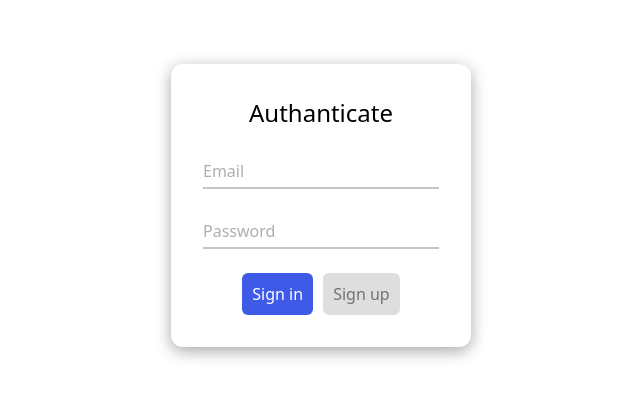
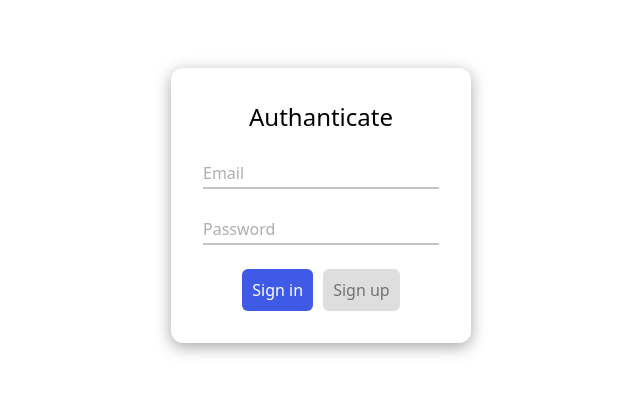
Before and after one commit to grigorijtomczuk/simple-form, a website: page public/index.html in a window 1280 px wide. Shown: the part 195-592 px from the top of the page, 319-959 px from the left. Drawn offline with Linux system fonts and the light colour scheme.

Commit message:
Alter label centering method due to 'transform' property visually glitching button on transition; disable user select

```diff
--- a/public/styles/main.css
+++ b/public/styles/main.css
@@ -13,6 +13,7 @@
 	box-shadow: 0 4px 16px #0000005a;
 	border-radius: 12px;
 	padding: 32px;
+	user-select: none;
 }
 
 .form__title {
@@ -29,6 +30,7 @@
 .form__text-input {
 	transition: 0.25s ease;
 	width: 100%;
+	height: 32px;
 	border: none;
 	border-bottom: 2px solid #c5c5c5;
 	outline: none;
@@ -44,17 +46,16 @@
 .form__text-input-label {
 	position: absolute;
 	z-index: -1;
-	top: 50%;
+	top: 0;
 	left: 0;
-	transform: translateY(-50%);
 	transition: 0.25s ease;
+	line-height: 32px;
 	color: #aeaeae;
 }
 
 .form__text-input:focus ~ .form__text-input-label,
 .form__text-input:not(:placeholder-shown) ~ .form__text-input-label {
-	top: -14px;
-	transform: none;
+	top: -18px;
 	font-size: 14px;
 }
 
```
